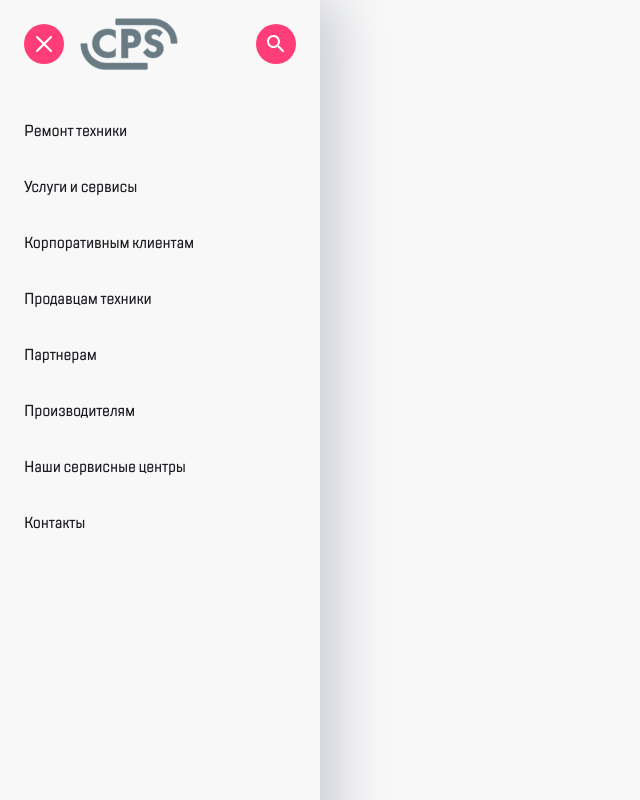
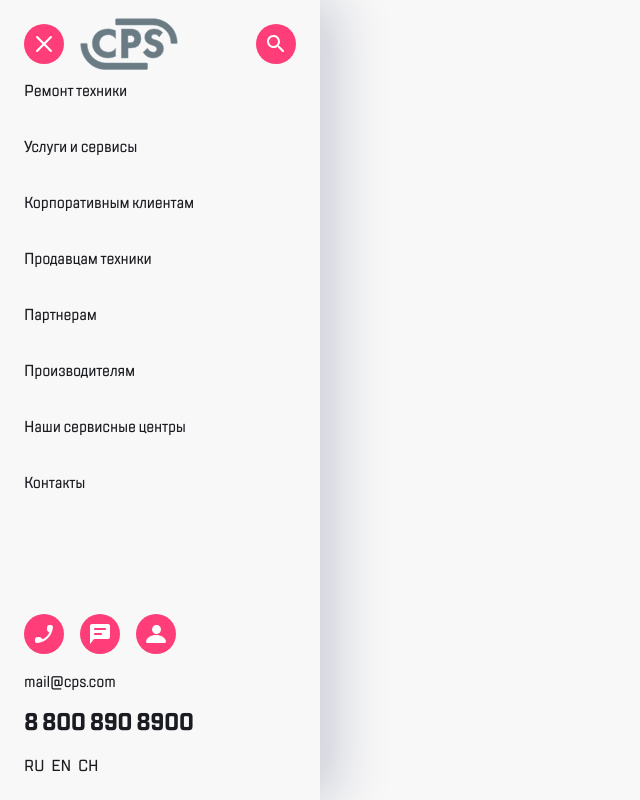
Before and after one commit to distant007/block-1.3, a plain HTML site: page block-1.4/index.html in a window 1280 px wide. Shown: the top 800 px of the page, without its empty margins (0-640 px from the left). Drawn offline with Linux system fonts and the light colour scheme; files that its build step writes are made by us from their sources.

Commit message:
block-1.4

```diff
--- a/block-1.4/css/style.css
+++ b/block-1.4/css/style.css
@@ -67,11 +67,23 @@ ul{
   background-position: center;
 }
 .menu{
+  height: 100vh;
   max-width: 320px;
   box-shadow: 16px 0px 52px rgba(14, 24, 80, 0.2);
 }
 .container{
-  padding: 18px 24px 32px 24px;
+  display: flex;
+  flex-direction: column;
+  padding: 18px 24px 0px 24px;
+  height: 95vh;
+  gap: 10px;
+}
+.flex{
+  height: 100%;
+  display: flex;
+  flex-direction: column;
+  justify-content: space-between;
+  gap: 10px;
 }
 .menu__head{
   display: grid;
@@ -79,14 +91,15 @@ ul{
   gap: 16px;
   align-items: center;
 }
-.menu__close-btn{
+.menu__head a:last-child{
+  justify-self: end;
+}
+.menu__btn{
   display: flex;
   align-items: center;
   justify-content: center;
   width: 40px;
   height: 40px;
-}
-.hover-btn{
   transition: all .2s linear;
 }
 .hover-btn:hover{
@@ -97,26 +110,16 @@ ul{
   width: 97px;
   height: 51px;
 }
-.menu__search-btn{
-  display: flex;
-  align-items: center;
-  justify-content: center;
-  width: 40px;
-  height: 40px;
-  justify-self: end;
-}
 .menu__nav{
   display: flex;
   flex-direction: column;
-  padding-top: 18px;
-  padding-bottom: 268px;
 }
-.menu__nav ul{
+.menu__list{
   display: flex;
   flex-direction: column;
   row-gap: 32px;
 }
-.menu__item{
+.menu__link{
   font-family: 'TT Lakes Condensed Medium';
   text-decoration: none;
   color: #1B1C21;
@@ -124,13 +127,12 @@ ul{
   line-height: 24px;
   letter-spacing: -0.2px;
   position: relative;
-  padding-left: 24px;
   transition: all .2s linear;
 }
-.menu__item:hover::before{
+.menu__link:hover::before{
   content: "";
   position: absolute;
-  left: 0px;
+  left: -24px;
   bottom: 0;
   width: 4px;
   height: 32px;
@@ -139,13 +141,17 @@ ul{
   border-top-left-radius: 4px;
   border-bottom-left-radius: 4px;
 }
-.menu__item:hover{
+.menu__link:hover{
   color: #7E7E82;
 }
-.menu__connection{
+.menu-footer{
+  display: flex;
+  flex-direction: column;
+  gap: 16px;
+}
+.menu__buttons{
   display: flex;
   gap: 16px;
-  padding-bottom: 16px;
 }
 .contacts__btn{
   display: flex;
@@ -153,12 +159,12 @@ ul{
   align-items: center;
   width: 40px;
   height: 40px;
+  transition: all .2s linear;
 }
 .menu__contacts{
   display: flex;
   flex-direction: column;
   gap: 12px;
-  padding-bottom: 40px;
 }
 .menu__mail{
   font-family: 'TT Lakes Condensed Medium';
@@ -176,7 +182,7 @@ ul{
   color: #1B1C21;
   text-decoration: none;
 }
-.menu__changer{
+.menu__langs{
   display: flex;
   gap: 7px;
 }
--- a/block-1.4/index.html
+++ b/block-1.4/index.html
@@ -15,48 +15,48 @@
   <section class="menu">
     <div class="container">
       <div class="menu__head">
-        <a class="menu__close-btn hover-btn background" href="#">
+        <a class="menu__btn hover-btn background" href="#">
           <img src="img/ic/burger.svg" alt="">
         </a>
         <a class="menu__logo" href="#">
           <img src="img/group.svg" alt="">
         </a>
-        <a class="menu__search-btn hover-btn background" href="#">
+        <a class="menu__btn hover-btn background" href="#">
           <img src="img/ic/search.svg" alt="">
         </a>
       </div>
-    </div>
 
+      <div class="flex">
         <nav class="menu__nav">
-      <ul>
-        <li>
-          <a class="menu__item" href="#">Ремонт техники</a>
+          <ul class="menu__list">
+            <li class="menu__item">
+              <a class="menu__link" href="#">Ремонт техники</a>
             </li>
             <li>
-          <a class="menu__item" href="#">Услуги и сервисы</a>
+              <a class="menu__link" href="#">Услуги и сервисы</a>
             </li>
             <li>
-          <a class="menu__item" href="#">Корпоративным клиентам</a>
+              <a class="menu__link" href="#">Корпоративным клиентам</a>
             </li>
             <li>
-          <a class="menu__item" href="#">Продавцам техники</a>
+              <a class="menu__link" href="#">Продавцам техники</a>
             </li>
             <li>
-          <a class="menu__item" href="#">Партнерам</a>
+              <a class="menu__link" href="#">Партнерам</a>
             </li>
             <li>
-          <a class="menu__item" href="#">Производителям</a>
+              <a class="menu__link" href="#">Производителям</a>
             </li>
             <li>
-          <a class="menu__item" href="#">Наши сервисные центры</a>
+              <a class="menu__link" href="#">Наши сервисные центры</a>
             </li>
             <li>
-          <a class="menu__item" href="#">Контакты</a>
+              <a class="menu__link" href="#">Контакты</a>
             </li>
           </ul>
         </nav>
-    <div class="container">
-        <div class="menu__connection">
+        <div class="menu-footer">
+          <div class="menu__buttons">
             <a class="contacts__btn hover-btn background" href="#"><img src="img/ic/phone.svg" alt=""></a>
             <a class="contacts__btn hover-btn background" href="#"><img src="img/ic/chat.svg" alt=""></a>
             <a class="contacts__btn hover-btn background" href="#"><img src="img/ic/profile.svg" alt=""></a>
@@ -65,10 +65,12 @@
             <a class="menu__mail" href="mailto: mail@cps.com">mail@cps.com</a>
             <a class="menu__tel" href="tel: 8 800 890 8900">8 800 890 8900</a>
           </div>
-        <div class="menu__changer">
-          <a class="changer menu__changer-btn" href="#">RU</a>
-          <a class="changer menu__changer-btn" href="#">EN</a>
-          <a class="changer menu__changer-btn" href="#">CH</a>
+          <div class="menu__langs">
+            <a class="changer menu__langs-btn" href="#">RU</a>
+            <a class="changer menu__langs-btn" href="#">EN</a>
+            <a class="changer menu__langs-btn" href="#">CH</a>
+          </div>
+        </div>
       </div>
     </div>
   </section>
```
Also changed, not shown: 1 other file. Lines whose indentation alone changed are shown as unchanged.
